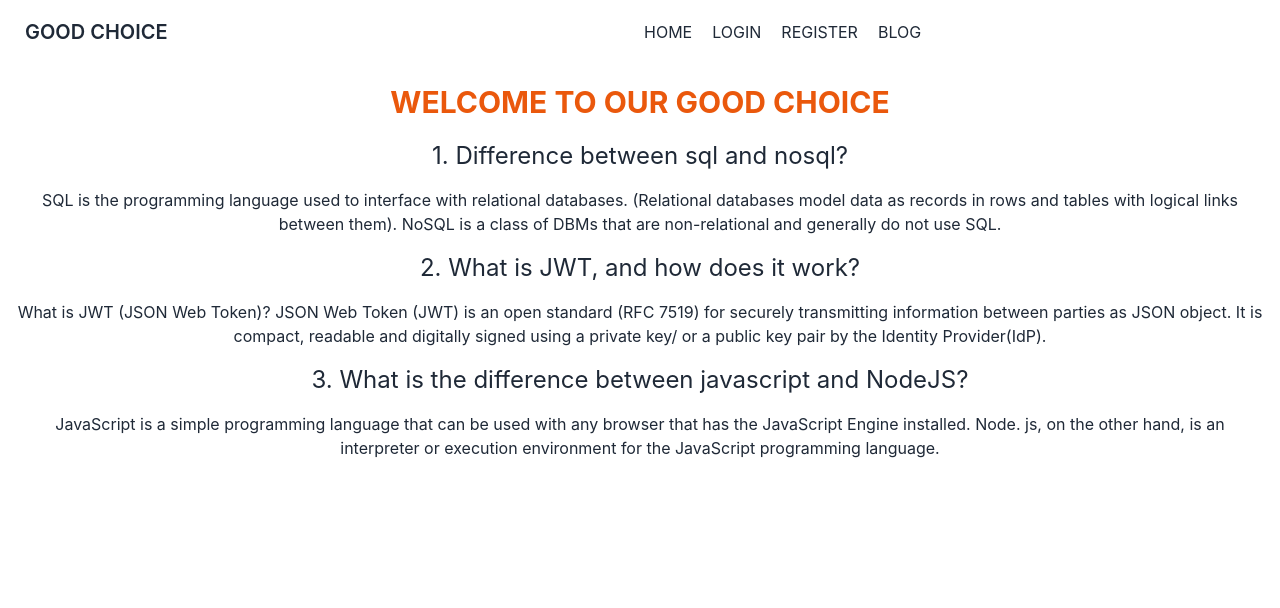
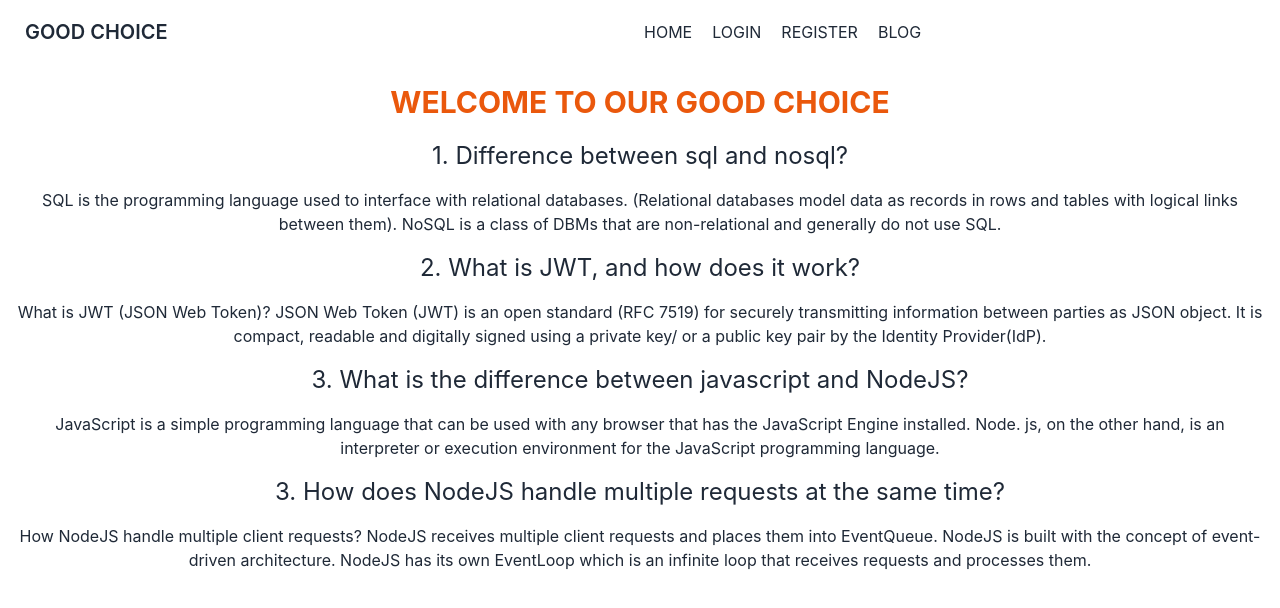
Before and after one commit to manisulislam/assignment-11-client-side, a React (Create React App) app: page /blog in a window 1280 px wide. Shown: the top 608 px of the page. Built offline with nearby package versions, Linux system fonts and the light colour scheme.

Commit message:
setup blog third question

```diff
--- a/src/pages/Blog/Blog.js
+++ b/src/pages/Blog/Blog.js
@@ -28,6 +28,14 @@ const Blog = () => {
                 JavaScript is a simple programming language that can be used with any browser that has the JavaScript Engine installed. Node. js, on the other hand, is an interpreter or execution environment for the JavaScript programming language.
                 </p>
             </div>
+            <div>
+              <h2 className='text-2xl'>
+              3. How does NodeJS handle multiple requests at the same time?
+              </h2>
+                <p className='p-4'>
+                How NodeJS handle multiple client requests? NodeJS receives multiple client requests and places them into EventQueue. NodeJS is built with the concept of event-driven architecture. NodeJS has its own EventLoop which is an infinite loop that receives requests and processes them.
+                </p>
+            </div>
 
         </div>
     );
```
